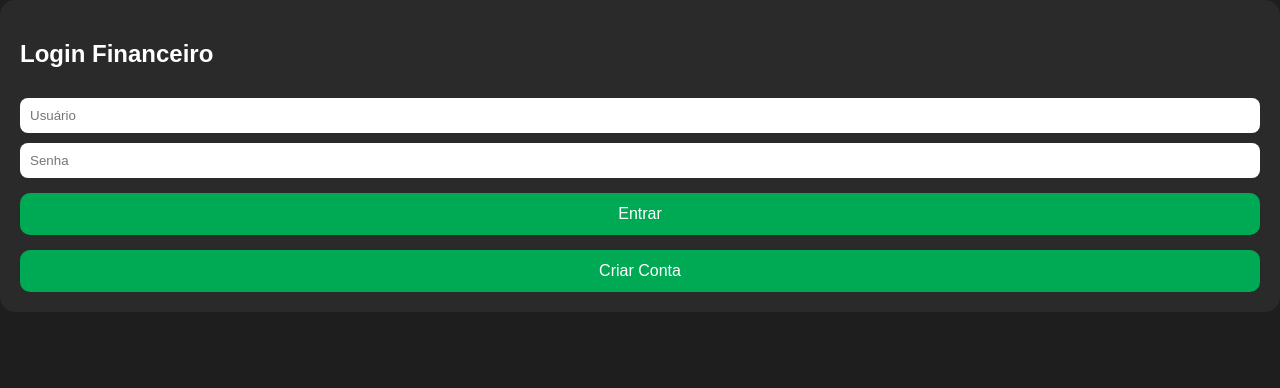
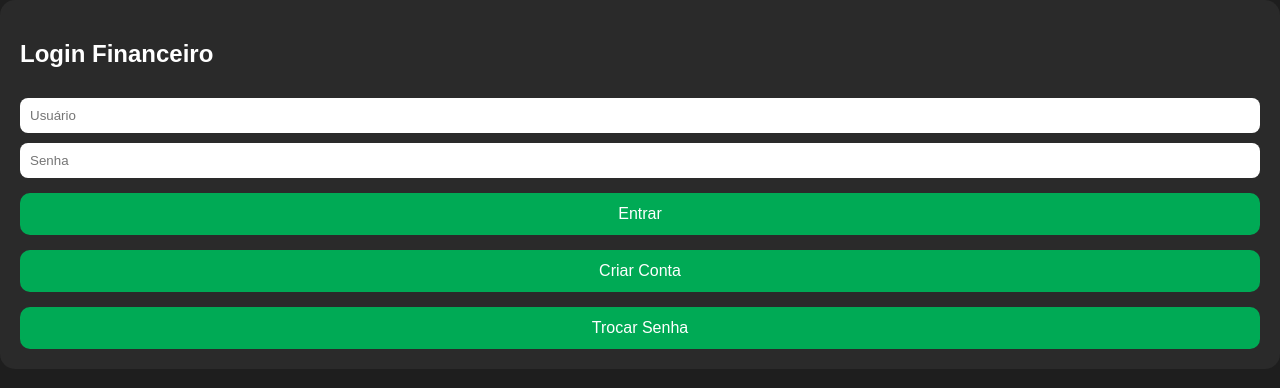
Before and after one commit to sandrortn2-hub/financeiro-web, a plain HTML site: page index.html in a window 1280 px wide. Drawn offline with nearby package versions, Linux system fonts and the light colour scheme.

Commit message:
troca de senha

```diff
--- a/index.html
+++ b/index.html
@@ -209,6 +209,10 @@ body{
 
     <button onclick="cadastrar()">
     Criar Conta
+</button>
+
+   <button onclick="trocarSenha()">
+Trocar Senha
 </button>
 
 </div>
@@ -519,6 +523,28 @@ function cadastrar(){
     alert("Cadastro realizado!")
 }
 
+function trocarSenha(){
+
+    let usuarioAtual = prompt("Digite seu usuário:")
+    let senhaAtual = prompt("Digite sua senha atual:")
+
+    let usuarioSalvo = localStorage.getItem("usuario")
+    let senhaSalva = localStorage.getItem("senha")
+
+    if(usuarioAtual === usuarioSalvo && senhaAtual === senhaSalva){
+
+        let novaSenha = prompt("Digite a nova senha:")
+
+        localStorage.setItem("senha", novaSenha)
+
+        alert("Senha alterada com sucesso!")
+
+    }else{
+
+        alert("Usuário ou senha incorretos")
+    }
+}
+
 function fazerLogin(){
 
     let usuario = document.getElementById("usuario").value
```
